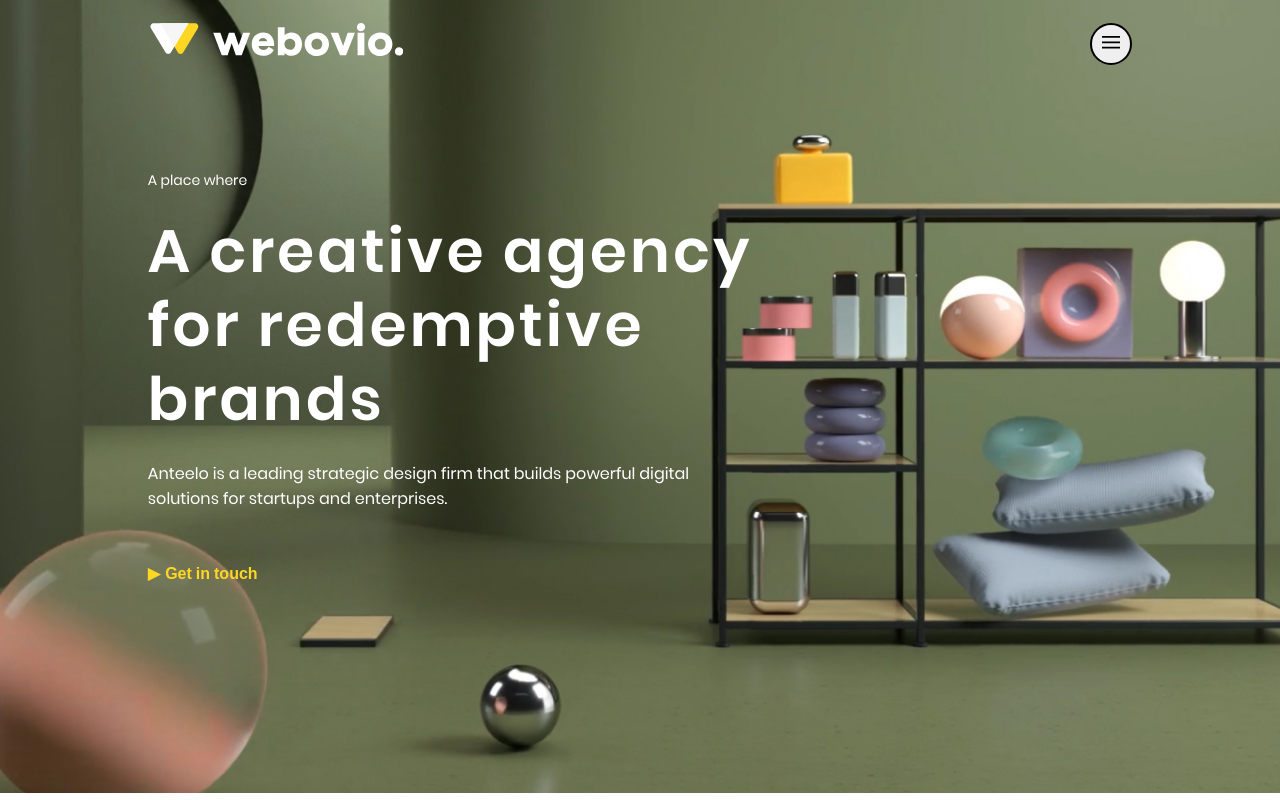
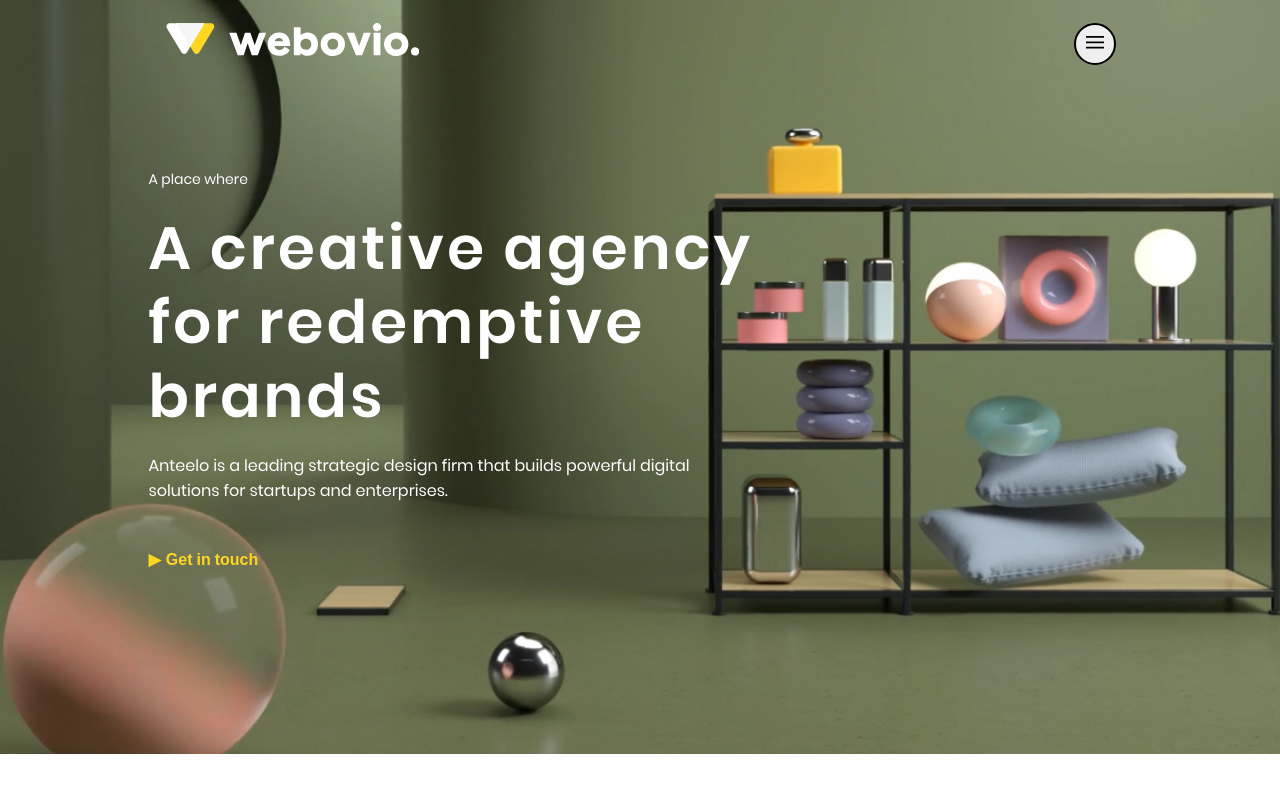
Before and after one commit to DKMFzF/webowio, a website: page src/index.html in a window 1280 px wide. Drawn offline with Linux system fonts and the light colour scheme; files that its build step writes are made by us from their sources; files whose address does not match are found by name.

Commit message:
fix-haeder-section-and-header

```diff
--- a/package.json
+++ b/package.json
@@ -14,7 +14,7 @@
     "build": "gulp build",
     "fixAndBuild": "npm run fixAll && npm run build",
     "dev": "gulp",
-    "commit": "git add . && git commit size-section-fix && git push origin master"
+    "commit": "git add . && git commit -m fix-haeder-section-and-header && git push origin master"
   },
   "repository": {
     "type": "git",
--- a/src/index.html
+++ b/src/index.html
@@ -27,7 +27,7 @@
       </button>
     </header>
 
-    <main class="main-body container">
+    <main>
       <section class="hero">
         <div class="hero-container">
           <span class="hero-container__above-title">A place where </span>
@@ -47,8 +47,8 @@
       </section>
 
       <section>
-        <div>
-          <h2></h2>
+        <div class="deation-evaluation__container">
+          <!-- <h2>Deation & Evaluation - Best Way to Kick off Your Product Idea</h2> -->
           <ul>
             <li>
               <h3></h3>
@@ -73,6 +73,7 @@
           </ul>
         </div>
       </section>
+
       <section>
         <div>
           <h2></h2>
@@ -80,6 +81,7 @@
         </div>
       </section>
     </main>
+
     <footer>
       <div>
         <div>
--- a/src/styles/style.css
+++ b/src/styles/style.css
@@ -7,10 +7,10 @@
   font-family: var(--poppins-font), sans-serif;
   font-weight: 400;
   background-color: white;
-  background-image: url(../images/bitmap.png);
-  background-repeat: no-repeat;
-  background-position: center;
-  background-size: cover;
+}
+
+.main-body {
+  position: relative;
 }
 
 .title {
@@ -55,13 +55,12 @@
   inline-size: 97px;
 }
 
-.container {
-  margin-inline: 11.55%;
-}
-
 /* Хедр */
 
 .header {
+  position: absolute;
+  inset-inline: 164px;
+  max-inline-size: 1111px;
   margin-block-start: 1.78%;
   display: flex;
   justify-content: space-between;
@@ -90,16 +89,18 @@
 
 /* Первая секция */
 
-.main-body {
-  margin-block-start: 8%;
-}
-
 .hero {
   color: var(--color-fonts, white);
+  background-image: url(../images/bitmap.png);
+  background-repeat: no-repeat;
+  background-position: center;
+  background-size: cover;
 }
 
 .hero-container {
-  inline-size: 616px;
+  padding-block-start: 13%;
+  padding-block-end: 14.5%;
+  padding-inline: 11.6%;
 }
 
 .hero-container__above-title {
@@ -107,14 +108,24 @@
 }
 
 .hero-container__title {
-  margin-block-start: 22px;
+  inline-size: 616px;
+  margin-block-start: 2%;
 }
 
 .hero-container__paragraph {
-  margin-block-start: 25px;
+  inline-size: 581px;
+  margin-block-start: 2%;
 }
 
 .hero-container__link {
-  margin-block-start: 53px;
-  margin-block-end: 210px;
+  inline-size: 114px;
+  margin-block-start: 4.8%;
 }
+
+/* Вторая секция */
+
+.deation-evaluation__container {
+  display: grid;
+  grid-template-columns: 4fr;
+  grid-template-rows: 2fr;
+}
```
